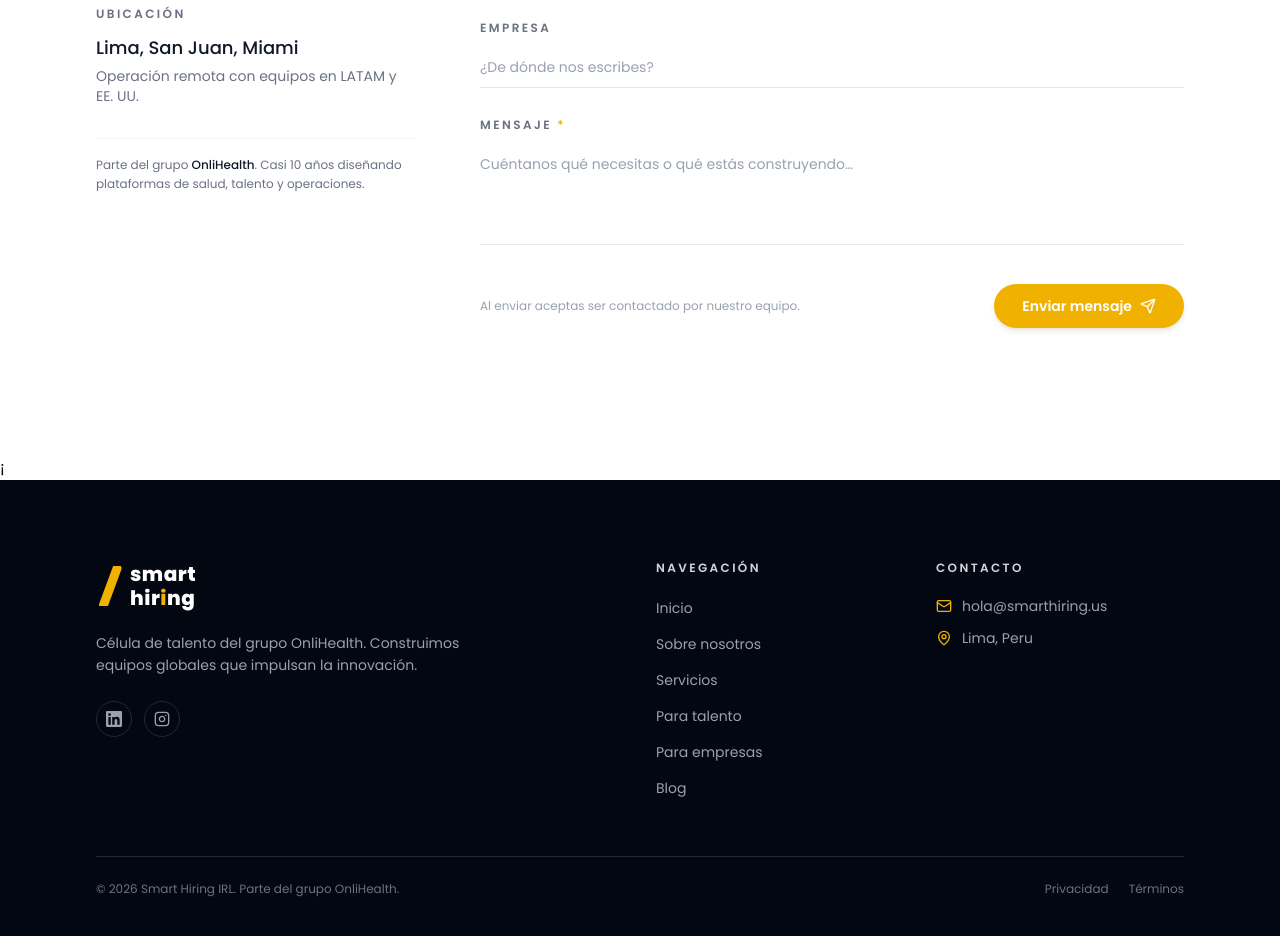
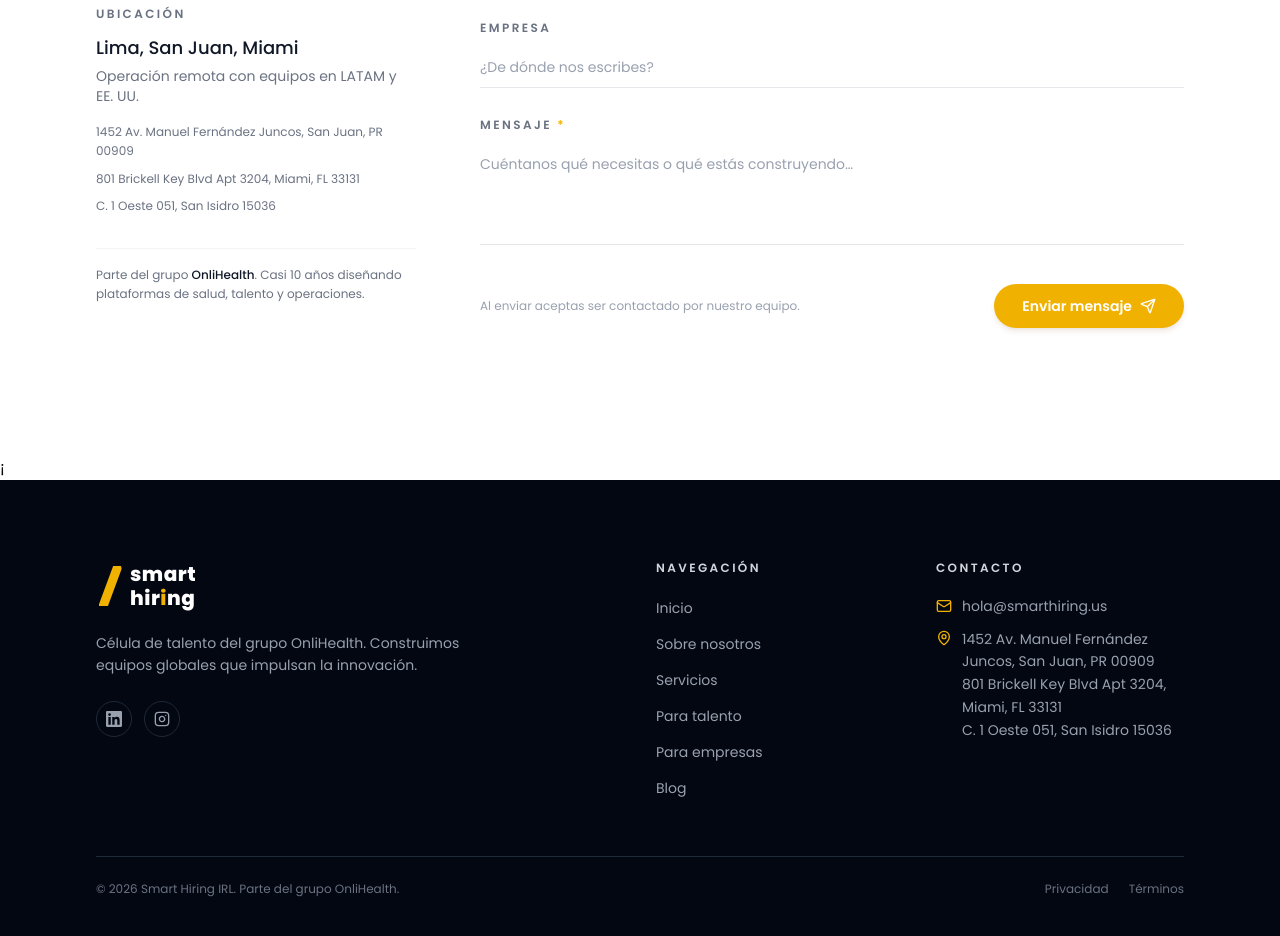
Before and after one commit to CalebCondor/SmartHiring, a Next.js app: page / in a window 1280 px wide. Shown: the part 1940-2876 px from the top of the page. Built offline with nearby package versions, Linux system fonts and the light colour scheme.

Commit message:
feat: update company addresses across contact and footer sections
Replace the single "Lima, Peru" location with three physical office addresses
(San Juan PR, Miami FL, San Isidro) in the footer, and add the same address
list to the contact section for improved visibility and accuracy.

```diff
--- a/src/components/ContactSection.tsx
+++ b/src/components/ContactSection.tsx
@@ -92,6 +92,11 @@
               <p className="text-sm text-gray-500 mt-1">
                 Operación remota con equipos en LATAM y EE. UU.
               </p>
+              <ul className="mt-4 flex flex-col gap-2 text-xs text-gray-500 leading-relaxed">
+                <li>1452 Av. Manuel Fernández Juncos, San Juan, PR 00909</li>
+                <li>801 Brickell Key Blvd Apt 3204, Miami, FL 33131</li>
+                <li>C. 1 Oeste 051, San Isidro 15036</li>
+              </ul>
             </div>
 
             <div className="pt-4 border-t border-gray-100">
--- a/src/components/Footer.tsx
+++ b/src/components/Footer.tsx
@@ -143,8 +143,12 @@
               </li>
               <li className="flex items-start gap-2.5">
                 <MapPin className="w-4 h-4 text-yellow-500 shrink-0 mt-0.5" />
-                <span className="text-gray-400">
-                  Lima, Peru
+                <span className="text-gray-400 leading-relaxed">
+                  1452 Av. Manuel Fernández Juncos, San Juan, PR 00909
+                  <br />
+                  801 Brickell Key Blvd Apt 3204, Miami, FL 33131
+                  <br />
+                  C. 1 Oeste 051, San Isidro 15036
                 </span>
               </li>
             </ul>
```
